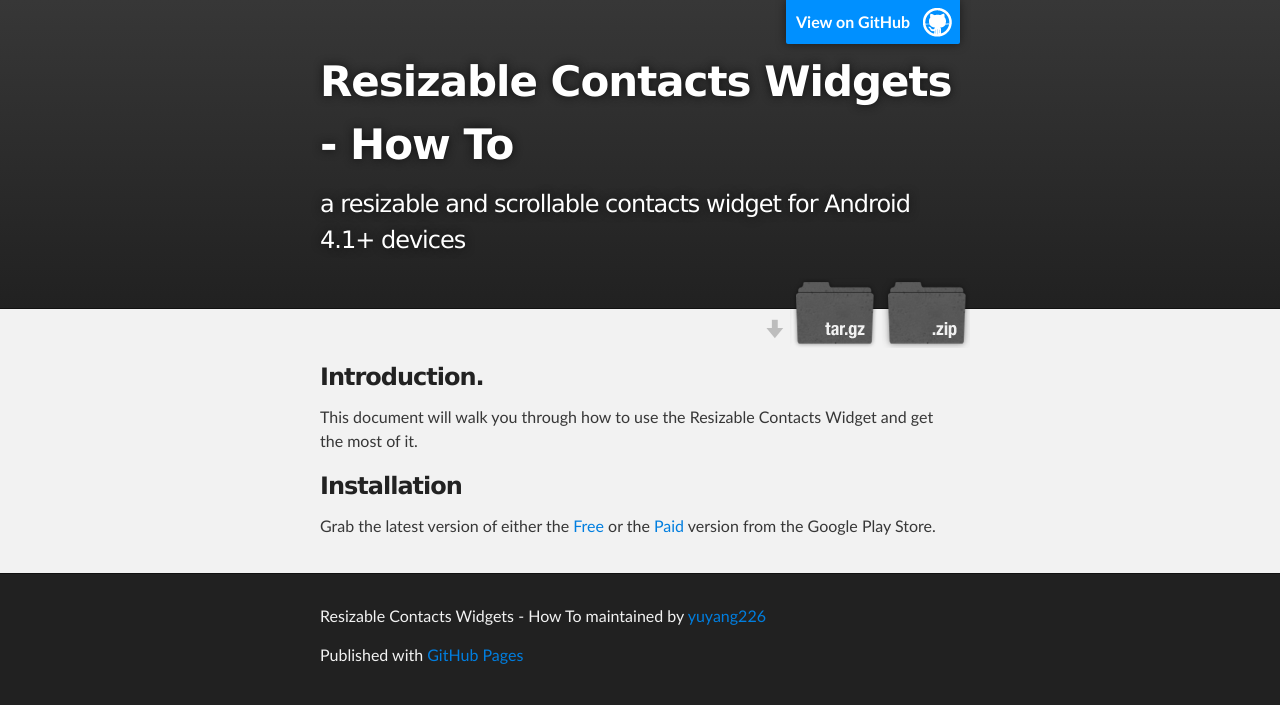
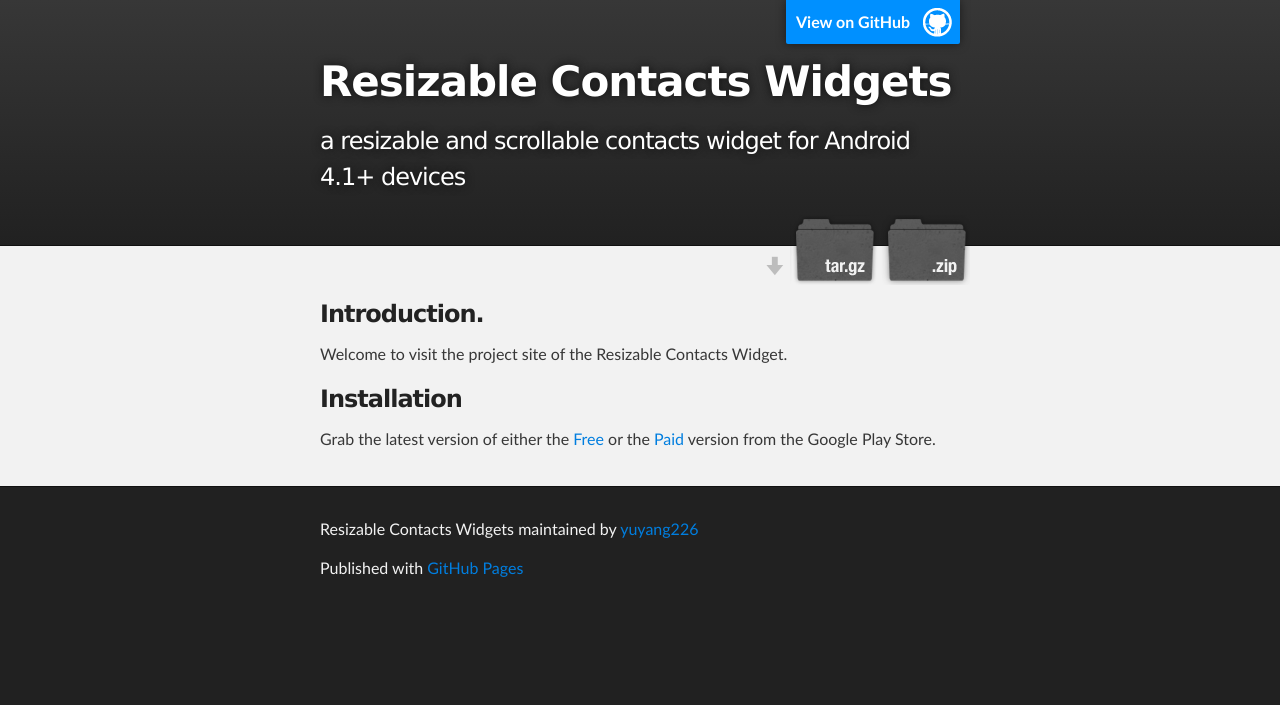
Before and after one commit to yuyang226/ContactsWidgetICS, a plain HTML site: page index.html in a window 1280 px wide. Drawn offline with Linux system fonts and the light colour scheme.

Commit message:
Create gh-pages branch via GitHub

```diff
--- a/index.html
+++ b/index.html
@@ -4,11 +4,11 @@
   <head>
     <meta charset='utf-8' />
     <meta http-equiv="X-UA-Compatible" content="chrome=1" />
-    <meta name="description" content="Resizable Contacts Widgets - How To : a resizable and scrollable contacts widget for Android 4.1+ devices" />
+    <meta name="description" content="Resizable Contacts Widgets : a resizable and scrollable contacts widget for Android 4.1+ devices" />
 
     <link rel="stylesheet" type="text/css" media="screen" href="stylesheets/stylesheet.css">
 
-    <title>Resizable Contacts Widgets - How To</title>
+    <title>Resizable Contacts Widgets</title>
   </head>
 
   <body>
@@ -18,7 +18,7 @@
         <header class="inner">
           <a id="forkme_banner" href="https://github.com/yuyang226/ContactsWidgetICS">View on GitHub</a>
 
-          <h1 id="project_title">Resizable Contacts Widgets - How To</h1>
+          <h1 id="project_title">Resizable Contacts Widgets</h1>
           <h2 id="project_tagline">a resizable and scrollable contacts widget for Android 4.1+ devices</h2>
 
             <section id="downloads">
@@ -33,7 +33,7 @@
       <section id="main_content" class="inner">
         <h3>Introduction.</h3>
 
-<p>This document will walk you through how to use the Resizable Contacts Widget and get the most of it.</p>
+<p>Welcome to visit the project site of the Resizable Contacts Widget.</p>
 
 <h3>Installation</h3>
 
@@ -44,7 +44,7 @@
     <!-- FOOTER  -->
     <div id="footer_wrap" class="outer">
       <footer class="inner">
-        <p class="copyright">Resizable Contacts Widgets - How To maintained by <a href="https://github.com/yuyang226">yuyang226</a></p>
+        <p class="copyright">Resizable Contacts Widgets maintained by <a href="https://github.com/yuyang226">yuyang226</a></p>
         <p>Published with <a href="http://pages.github.com">GitHub Pages</a></p>
       </footer>
     </div>
--- a/params.json
+++ b/params.json
@@ -1 +1 @@
-{"note":"Don't delete this file! It's used internally to help with page regeneration.","tagline":"a resizable and scrollable contacts widget for Android 4.1+ devices","name":"Resizable Contacts Widgets - How To","body":"### Introduction.\r\nThis document will walk you through how to use the Resizable Contacts Widget and get the most of it.\r\n\r\n### Installation\r\nGrab the latest version of either the [Free](https://play.google.com/store/apps/details?id=com.gmail.yuyang226.contactswidget) or the [Paid](https://play.google.com/store/apps/details?id=com.gmail.yuyang226.contactswidget.pro) version from the Google Play Store.\r\n","google":""}
+{"note":"Don't delete this file! It's used internally to help with page regeneration.","tagline":"a resizable and scrollable contacts widget for Android 4.1+ devices","name":"Resizable Contacts Widgets","body":"### Introduction.\r\nWelcome to visit the project site of the Resizable Contacts Widget.\r\n\r\n### Installation\r\nGrab the latest version of either the [Free](https://play.google.com/store/apps/details?id=com.gmail.yuyang226.contactswidget) or the [Paid](https://play.google.com/store/apps/details?id=com.gmail.yuyang226.contactswidget.pro) version from the Google Play Store.\r\n","google":""}
```
